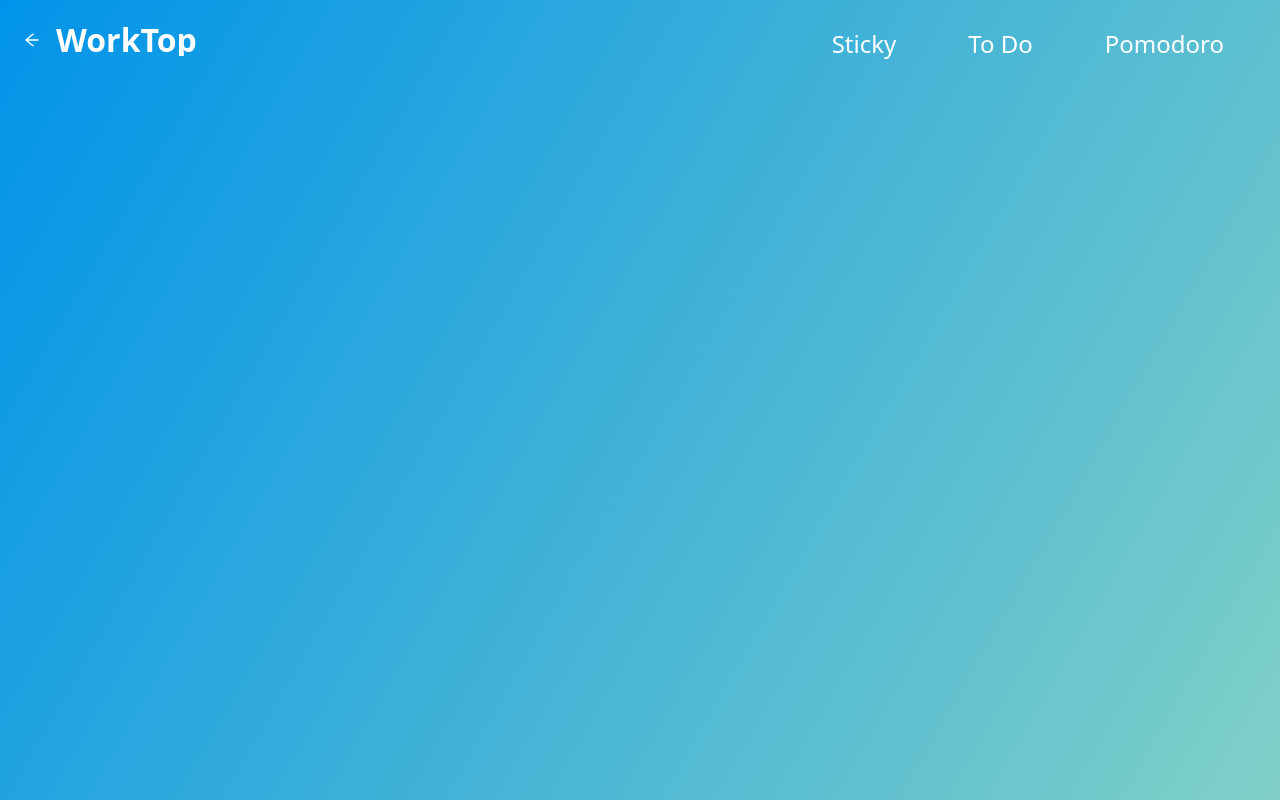
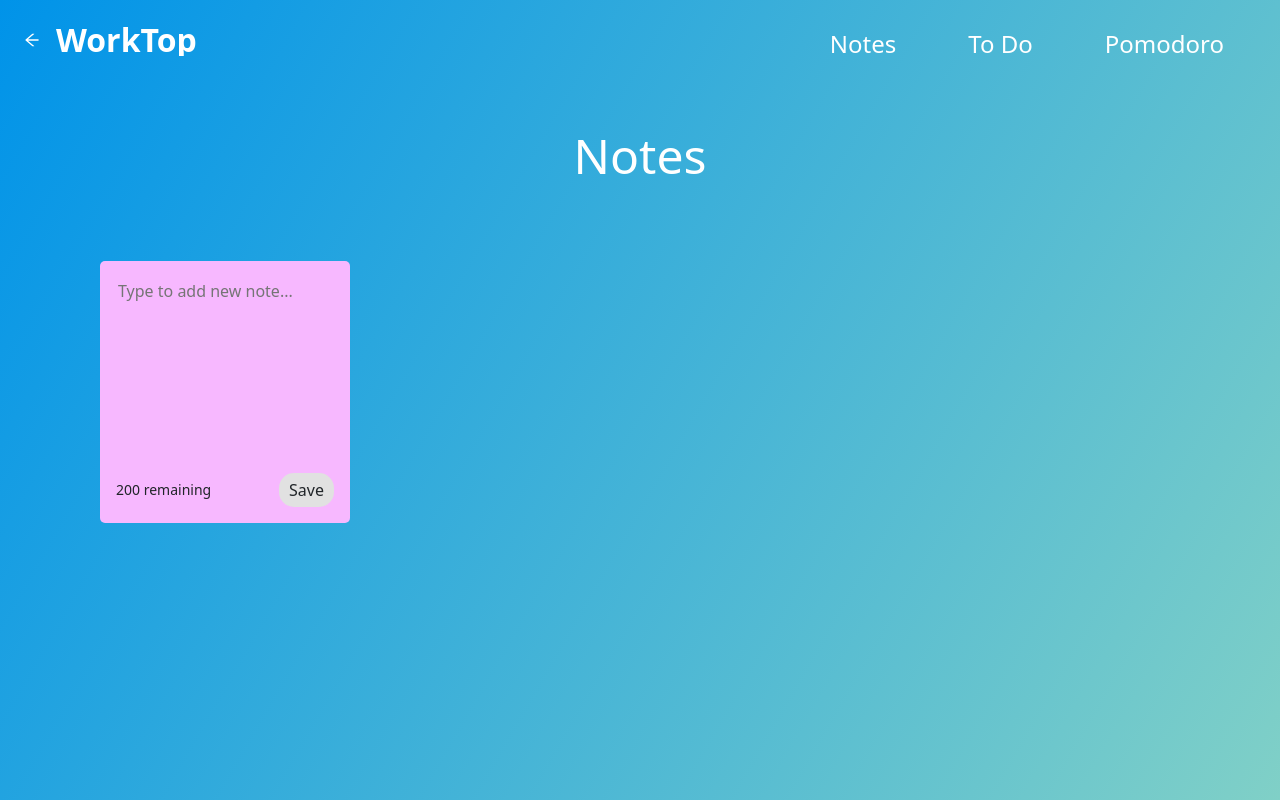
Before and after one commit to wszedziezuber/worktop, a React (Create React App) app: page /notes in a window 1280 px wide. Built offline with nearby package versions, Linux system fonts and the light colour scheme.

Commit message:
functional notes module

```diff
--- a/package.json
+++ b/package.json
@@ -10,8 +10,10 @@
     "@testing-library/user-event": "^12.8.3",
     "antd": "^4.16.2",
     "bootstrap": "^5.0.1",
+    "nanoid": "^3.1.25",
     "react": "^17.0.2",
     "react-dom": "^17.0.2",
+    "react-icons": "^4.2.0",
     "react-router-dom": "^5.2.0",
     "react-scripts": "4.0.3",
     "react-sound": "^1.2.0",
--- a/src/App.js
+++ b/src/App.js
@@ -1,22 +1,16 @@
-import React, { useState, useEffect } from 'react';
-import './App.css';
-import '../node_modules/@fortawesome/fontawesome-free/css/all.css'
-import '../node_modules/antd/dist/antd.css';
-import { PageHeader, Button } from 'antd';
+import React, { useState, useEffect } from "react";
+import "./App.css";
+import "../node_modules/@fortawesome/fontawesome-free/css/all.css";
+import "../node_modules/antd/dist/antd.css";
+import { PageHeader, Button } from "antd";
+import { nanoid } from "nanoid";
 
-import { Form } from './components/Form/Form';
-import { TodoList } from './components/Todo/TodoList';
-import { PomodoroClock } from './components/Pomodoro/PomodoroClock'
+import { Form } from "./components/Form/Form";
+import { TodoList } from "./components/Todo/TodoList";
+import { PomodoroClock } from "./components/Pomodoro/PomodoroClock";
+import { NotesList } from "./components/Notes/NotesList";
 
-import {
-  BrowserRouter as Router,
-  Switch,
-  Route,
-  Link
-} from "react-router-dom";
-
-
-
+import { BrowserRouter as Router, Switch, Route, Link } from "react-router-dom";
 
 export default function App() {
   //App State - ToDo List
@@ -24,14 +18,30 @@ export default function App() {
   const [todos, setTodos] = useState([]);
   const [status, setStatus] = useState("all");
   const [filteredTodos, setFilteredTodos] = useState([]);
+  const [notes, setNotes] = useState([]);
+
+  const addNote = (text) => {
+    const date = new Date();
+    const newNote = {
+      id: nanoid(),
+      text: text,
+      date: date.toLocaleDateString(),
+    };
+    const newNotes = [...notes, newNote];
+    setNotes(newNotes);
+  };
+
+
+  const deleteNote = (id) => {
+    const newNotes = notes.filter((note) => note.id !== id);
+    setNotes(newNotes);
+  }
 
   //get Local todos once app starts
 
   useEffect(() => {
     getLocalTodos();
   }, []);
-
-
 
   //useEffect
   useEffect(() => {
@@ -41,41 +51,36 @@ export default function App() {
 
   //Functions
   const filterHandler = () => {
-    switch(status) {
+    switch (status) {
       case "completed":
-        setFilteredTodos(todos.filter((todo) => todo.completed === true))
+        setFilteredTodos(todos.filter((todo) => todo.completed === true));
         break;
       case "uncompleted":
-        setFilteredTodos(todos.filter((todo) => todo.completed === false))
+        setFilteredTodos(todos.filter((todo) => todo.completed === false));
         break;
       default:
         setFilteredTodos(todos);
         break;
-
     }
-  }
+  };
 
   //Save to local storage
   const saveLocalTodos = () => {
     localStorage.setItem("todos", JSON.stringify(todos));
-  }
+  };
 
   const getLocalTodos = () => {
-    if(localStorage.getItem("todos") === null) {
+    if (localStorage.getItem("todos") === null) {
       localStorage.setItem("todos", JSON.stringify([]));
     } else {
       let todoLocal = JSON.parse(localStorage.getItem("todos"));
       setTodos(todoLocal);
     }
-  }
-
-
+  };
 
   return (
     <div className="App">
       <Router>
-
-
         <PageHeader
           className="pageHeader"
           ghost={false}
@@ -83,12 +88,29 @@ export default function App() {
           title="WorkTop"
           subTitle=""
           extra={[
-        <a className="navLink"><Link to="/"><Button type="text" key="1">Sticky</Button></Link></a>,
-        <a className="navLink"><Link to="/todo"><Button type="text" key="2">To Do</Button></Link></a>,
-        <a className="navLink"><Link to="/pomodoro"><Button type="text" key="3">Pomodoro</Button></Link></a>,
-      ]}></PageHeader>
-
-
+            <a className="navLink">
+              <Link to="/notes">
+                <Button type="text" key="1">
+                  Notes
+                </Button>
+              </Link>
+            </a>,
+            <a className="navLink">
+              <Link to="/todo">
+                <Button type="text" key="2">
+                  To Do
+                </Button>
+              </Link>
+            </a>,
+            <a className="navLink">
+              <Link to="/pomodoro">
+                <Button type="text" key="3">
+                  Pomodoro
+                </Button>
+              </Link>
+            </a>,
+          ]}
+        ></PageHeader>
 
         <Switch>
           <Route path="/todo">
@@ -99,6 +121,7 @@ export default function App() {
               setInputText={setInputText}
               inputText={inputText}
               setStatus={setStatus}
+
             />
             <TodoList
               setTodos={setTodos}
@@ -112,13 +135,15 @@ export default function App() {
             <PomodoroClock />
           </Route>
 
-        <Route exact path="/">
-        <h2 className="componentheader">Sticky Notes</h2>
-
+          <Route exact path="/notes">
+            <h2 className="componentheader">Notes</h2>
+            <NotesList
+            notes={notes}
+            handleAddNote={addNote}
+            handleDeleteNote={deleteNote}
+            />
           </Route>
-
         </Switch>
-
       </Router>
     </div>
   );
--- /dev/null
+++ b/src/components/Notes/AddNote.js
@@ -0,0 +1,38 @@
+import React, { useState, useEffect } from "react";
+
+export const AddNote = ({ handleAddNote }) => {
+  const [noteText, setNoteText] = useState("");
+  const characterLimit = 200;
+
+  const handleChange = (event) => {
+    if (characterLimit - event.target.value.length >= 0) {
+      setNoteText(event.target.value);
+    }
+  };
+  const handleSaveClick = () => {
+    if (noteText.trim().length > 0 && noteText.length <= 200) {
+      handleAddNote(noteText);
+      setNoteText("");
+    }
+  };
+
+  return (
+    <div className="note new">
+      <textarea
+        rows="8"
+        cols="10"
+        placeholder="Type to add new note..."
+        draggable="false"
+        onChange={handleChange}
+        value={noteText}
+      ></textarea>
+
+      <div className="note-footer">
+        <small>{characterLimit - noteText.length} remaining</small>
+        <button className="save" onClick={handleSaveClick}>
+          Save
+        </button>
+      </div>
+    </div>
+  );
+};
--- /dev/null
+++ b/src/components/Notes/Note.js
@@ -0,0 +1,19 @@
+import React, { useState, useEffect } from 'react';
+
+export const Note = ({id, text, date, handleDeleteNote}) => {
+    return (
+    <div className="note">
+        <span>
+        {text}
+        </span>
+        <div className="note-footer">
+            <small>{date}</small>
+            <i
+            className="far fa-trash-alt delete-icon delete"
+            onClick={() => handleDeleteNote(id)}
+            />
+        </div>
+    </div>
+
+    )
+}
--- /dev/null
+++ b/src/components/Notes/NotesList.js
@@ -0,0 +1,25 @@
+import React, { useState, useEffect } from 'react';
+import { Note } from './Note'
+import { AddNote } from './AddNote'
+
+export const NotesList = ({ notes, handleAddNote, handleDeleteNote }) => {
+    return (
+        <div className="notes-list-container">
+        <div className="notes-list">
+        <AddNote handleAddNote={handleAddNote}/>
+
+            {notes.map((note) => (
+            <Note
+                id={note.id}
+                text={note.text}
+                date={note.date}
+                handleDeleteNote={handleDeleteNote}
+            />
+            ))}
+
+
+
+        </div>
+        </div>
+    )
+}
--- a/src/components/Pomodoro/TimerButtons.js
+++ b/src/components/Pomodoro/TimerButtons.js
@@ -3,6 +3,7 @@ import { Button } from 'antd';
 
 
 export const TimerButtons = ({timerOn, controlTime, resetTime }) => {
+
 
     return(
         <div>
@@ -22,6 +23,7 @@ export const TimerButtons = ({timerOn, controlTime, resetTime }) => {
         reset
 
         </Button>
+
         </div>
         </div>
     )
--- a/src/index.css
+++ b/src/index.css
@@ -1,22 +1,77 @@
 body {
   margin: 0;
-  font-family: -apple-system, BlinkMacSystemFont, 'Segoe UI', 'Roboto', 'Oxygen',
-    'Ubuntu', 'Cantarell', 'Fira Sans', 'Droid Sans', 'Helvetica Neue',
+  font-family: -apple-system, BlinkMacSystemFont, "Segoe UI", "Roboto", "Oxygen",
+    "Ubuntu", "Cantarell", "Fira Sans", "Droid Sans", "Helvetica Neue",
     sans-serif;
   -webkit-font-smoothing: antialiased;
   -moz-osx-font-smoothing: grayscale;
-
-
-
 }
 
-
-
 code {
-  font-family: source-code-pro, Menlo, Monaco, Consolas, 'Courier New',
+  font-family: source-code-pro, Menlo, Monaco, Consolas, "Courier New",
     monospace;
 }
 
 hr {
   background-color: white !important;
 }
+
+.notes-list-container {
+  margin-left: 5rem;
+  margin-right: 5rem;
+}
+
+.notes-list {
+  display: flex;
+  flex-direction: row;
+  flex-wrap: wrap;
+}
+
+.note.new {
+  background-color: #f7b8ff;
+}
+
+textarea {
+  resize: none !important;
+  border: none;
+  background-color: #f7b8ff;
+}
+
+.save {
+  background-color: #e1e1e1;
+  border: none;
+  border-radius: 15px;
+  padding: 5px 10px 5px 10px;
+}
+
+.save:hover {
+  background-color: #ededed;
+  cursor: pointer;
+}
+
+textarea:focus {
+  outline: none;
+}
+
+.note {
+  background-color: #fef68a;
+  border-radius: 5px;
+  padding: 1rem;
+  min-height: 170px;
+  width: 250px;
+  display: flex;
+  flex-direction: column;
+  justify-content: space-between;
+  margin: 20px;
+  white-space: pre-wrap !important;
+}
+
+.note-footer {
+  display: flex;
+  align-items: center;
+  justify-content: space-between;
+}
+
+.delete-icon {
+  cursor: pointer;
+}
```
Also changed, not shown: src/App.css (line endings or trailing spaces), 1 other file (tests, documents, lock files or other folders). Lines whose indentation alone changed are shown as unchanged.
